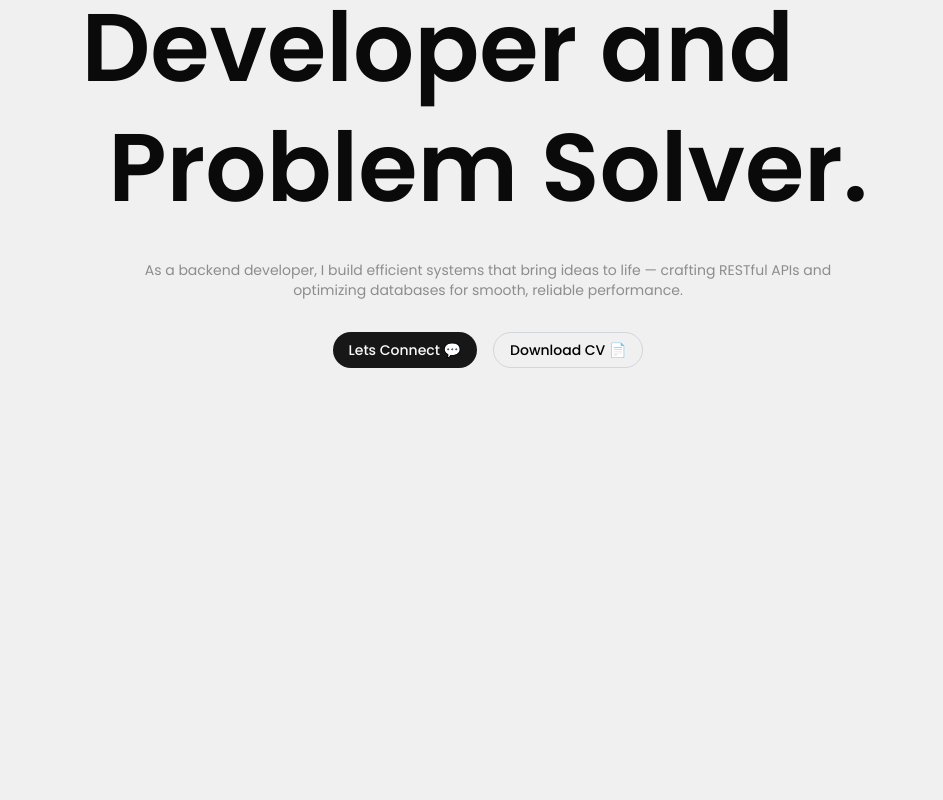
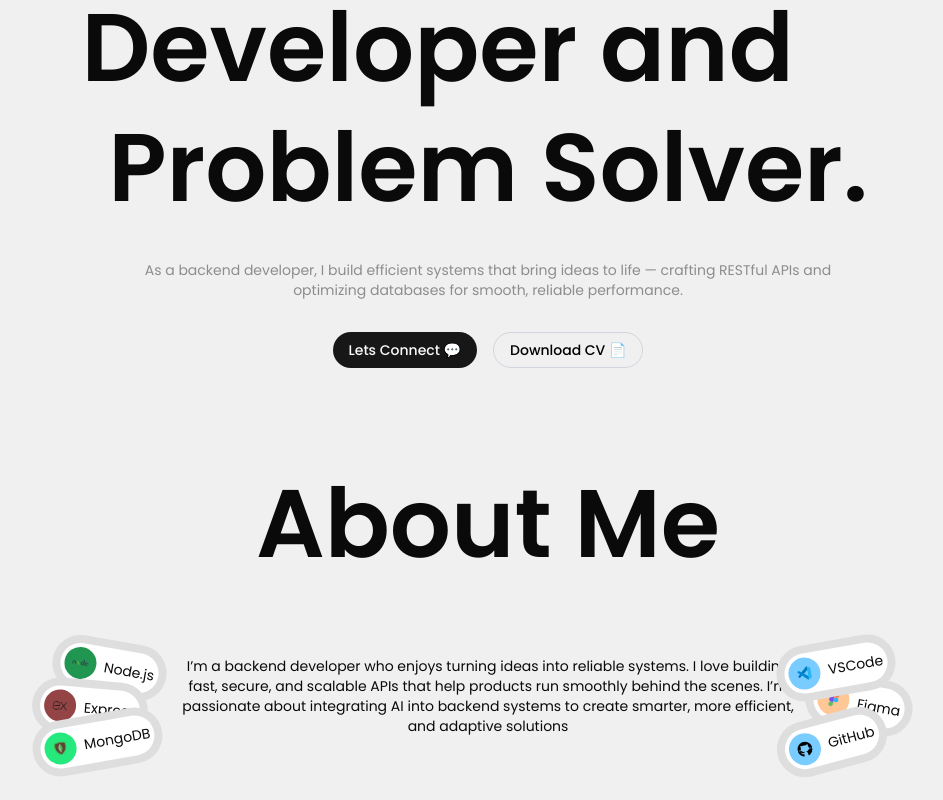
Before and after one commit to Prithivi2059/portfolio, a React (Vite) app: page / in a window 1280 px wide. Shown: the part 336-1136 px from the top of the page, without its empty margins (152-1095 px from the left). Before the commit the page ends 800 px from the top, so only its background shows below. Built offline with nearby package versions, Linux system fonts and the light colour scheme; grey boxes are pictures that could not be loaded.

Commit message:
feat: add About component with ButtonIcon elements and integrate into App; update Home component styling

```diff
--- a/src/App.jsx
+++ b/src/App.jsx
@@ -1,3 +1,4 @@
+import About from "./components/About";
 import Home from "./components/Home";
 import Navbar from "./components/Navbar";
 
@@ -7,6 +8,7 @@ const App = () => {
       <Navbar />
       <main className="px-4 py-4 sm:px-[4em] md:py-4 md:px-[8em]">
         <Home />
+        <About />
       </main>
     </>
   )
--- /dev/null
+++ b/src/components/About.jsx
@@ -0,0 +1,23 @@
+import ButtonIcon from "./ButtonIcon";
+
+const About = () => {
+    return (
+        <section className="w-full px-4 py-8 sm:py-12">
+            <div className="flex flex-col justify-center items-center gap-8 md:gap-10 lg:gap-18">
+                <h1 className="h1">About Me</h1>
+                <div className="relative flex justify-center items-center">
+                    <p className="w-[64%] text-[10px]  md:text-[14px] lg:text-sm text-center">I’m a backend developer who enjoys turning ideas into reliable systems. I love building fast, secure, and scalable APIs that help products run smoothly behind the scenes. I’m passionate about integrating AI into backend systems to create smarter, more efficient, and adaptive solutions</p>
+                    <ButtonIcon icon="/images/figma.png" name="Figma" bg="#ffc795" pos={{ top: "25%", left: "82%" }} rotate={10} />
+                    <ButtonIcon icon="/images/vscode.png" name="VSCode" bg="#79CCFF" pos={{ top: "-20%", left: "79%" }} rotate={-10} />
+                    <ButtonIcon icon="/images/nodejs.png" name="Node.js" bg="#209651" pos={{ top: "-20%", left: "6%" }} rotate={10} />
+                    <ButtonIcon icon="/images/express.png" name="Express" bg="#944444" pos={{ top: "30%", left: "4%" }} rotate={5} />
+                    <ButtonIcon icon="/images/github.png" name="GitHub" bg="#79CCFF" pos={{ top: "72%", left: "79%" }} rotate={-15} />
+                    <ButtonIcon icon="/images/mongodb.png" name="MongoDB" bg="#25E97D" pos={{ top: "72%", left: "4%" }} rotate={-10} />
+                </div>
+            </div>
+
+        </section>
+    )
+}
+
+export default About;
--- /dev/null
+++ b/src/components/ButtonIcon.jsx
@@ -0,0 +1,14 @@
+const ButtonIcon = ({ icon, name, bg, pos, rotate }) => {
+    return (
+        <div className="absolute px-1 py-1 md:px-1 md:py-1 lg:px-2 lg:py-2 bg-[#DEDEDE] rounded-full" style={{ ...pos, transform: `rotate(${rotate}deg)` }}>
+            <div className="w-full h-full bg-white flex items-center justify-between rounded-full gap-2 px-1 py-1">
+                <div className="w-4 h-4 md:w-6 md:h-6 lg:w-8 lg:h-8 rounded-full flex items-center justify-center" style={{ backgroundColor: bg }}>
+                    <img className="w-2 h-2 md:w-4 md:h-4 object-cover" src={icon} alt={`${name} Icon`} />
+                </div>
+                <p className="text-[10px] md:text-[12px] lg:text-[14px]">{name}</p>
+            </div>
+        </div>
+    )
+}
+
+export default ButtonIcon;
--- a/src/components/Home.jsx
+++ b/src/components/Home.jsx
@@ -8,7 +8,7 @@ const Home = () => {
                     <p className="text-sm md:text-base text-center">👋 Hi, I’m Prithivi Pemi Magar</p>
                 </div>
                 {/* Heading with inline videos */}
-                <h1 className="text-2xl md:text-[50px] lg:text-8xl font-semibold text-center leading-tight">
+                <h1 className="h1">
                     Backend{" "}
                     <span className="inline-flex align-middle">
                         <video
--- a/src/index.css
+++ b/src/index.css
@@ -132,4 +132,7 @@
   .bg-gray-custom {
     background-color: var(--color-gray-custom);
   }
+  .h1 {
+    @apply text-2xl md:text-[50px] lg:text-8xl font-semibold text-center leading-tight;
+  }
 }
```
Also changed, not shown: public/images/mongodb.png (renamed from public/images/monogodb.png).
